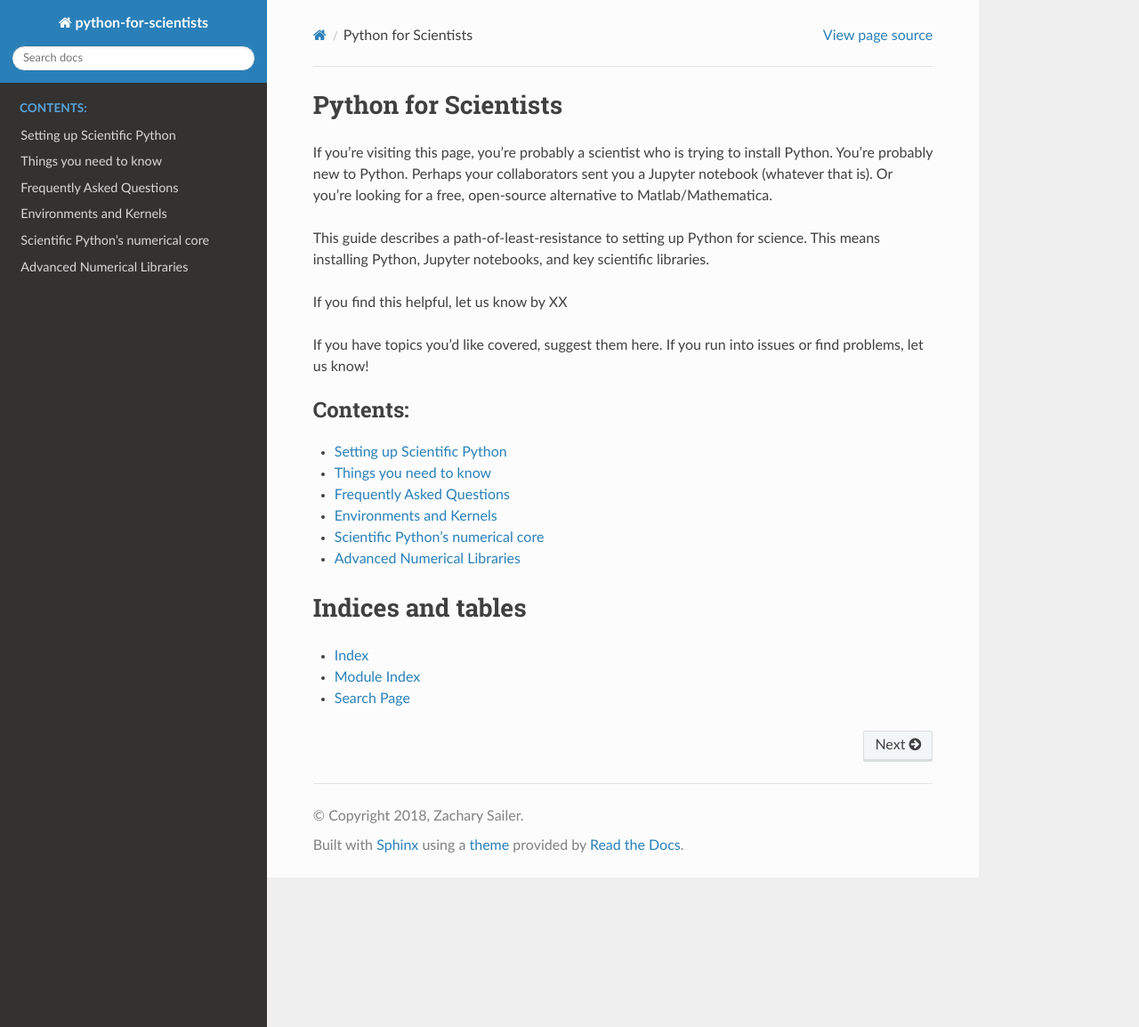
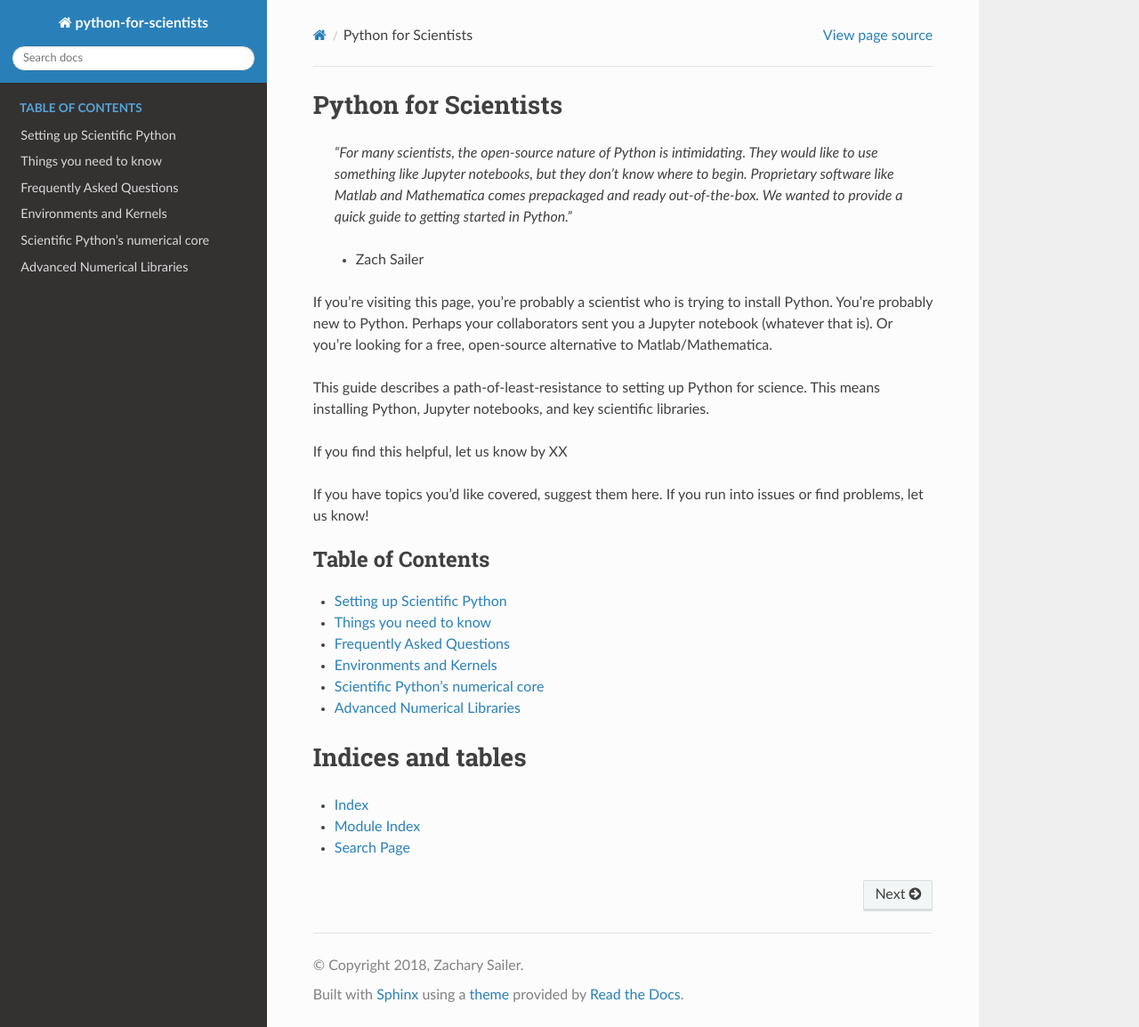
Before and after one commit to Zsailer/python-for-scientists, a Sphinx documentation site: the page built from docs/index.rst, in a window 1280 px wide and 1154 px high. Shown: the whole window at 89% size. Built offline with Sphinx 7.4.7 and the Read the Docs theme 2.0.0, drawn with Linux system fonts in a browser that asks for light colours.

Commit message:
add quote

```diff
--- a/docs/index.rst
+++ b/docs/index.rst
@@ -5,6 +5,11 @@
 
 Python for Scientists
 =====================
+
+
+    *"For many scientists, the open-source nature of Python is intimidating. They would like to use something like Jupyter notebooks, but they don't know where to begin. Proprietary software like Matlab and Mathematica comes prepackaged and ready out-of-the-box. We wanted to provide a quick guide to getting started in Python."*
+
+    - Zach Sailer
 
 
 If you're visiting this page, you're probably a scientist who is trying to install Python. You're probably new to Python. Perhaps your collaborators sent you a Jupyter notebook (whatever that is). Or you're looking for a free, open-source alternative to Matlab/Mathematica.
@@ -17,7 +22,7 @@ If you have topics you'd like covered, suggest them here. If you run into issues
 
 .. toctree::
    :maxdepth: 1
-   :caption: Contents:
+   :caption: Table of Contents
 
    _pages/install_python.rst
    _pages/things_to_know.rst
```
Also changed, not shown: docs/_pages/install_python.rst (+6 -3 lines).
